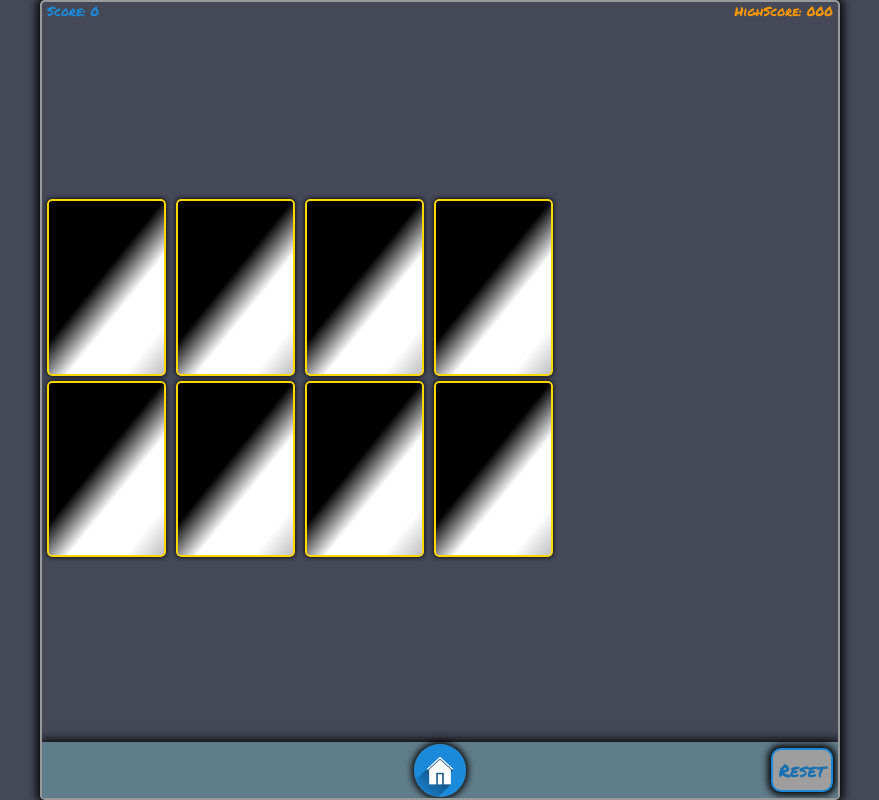
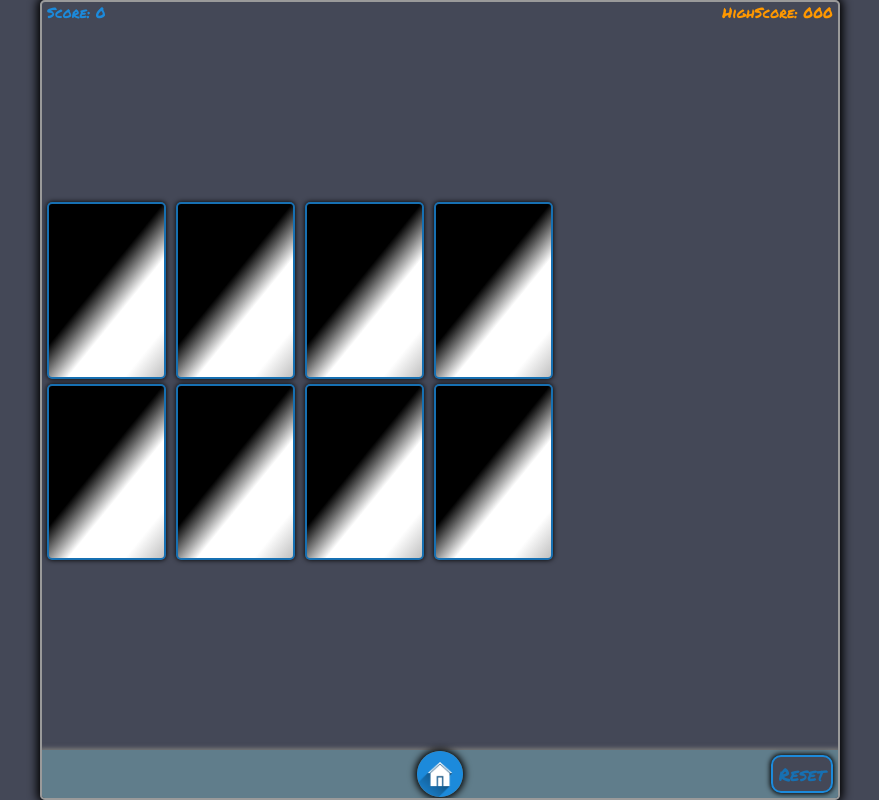
Before and after one commit to nadfri/react-paires, a React (Create React App) app: page /level/1 in a window 1280 px wide. Shown: the whole page, without its empty margins (200-1079 px from the left). Built offline with nearby package versions, Linux system fonts and the light colour scheme.

Commit message:
ajout regle routage >9

```diff
--- a/src/Components/Card/Card.jsx
+++ b/src/Components/Card/Card.jsx
@@ -7,7 +7,7 @@ function Card(props) {
 
     let classes = props.rotation? "back rotation" : "back";
     if(props.discover) classes += " discover";
-	if(props.wrong) classes +=" wrong";
+	if(props.wrong)    classes +=" wrong";
 
 	return (
 		<div className="Card">
--- a/src/Components/Card/Card.scss
+++ b/src/Components/Card/Card.scss
@@ -5,7 +5,7 @@
 	overflow: hidden; //empeche l'image de sortir de la grid
 
 	.back {
-		border: solid gold 2px;
+		border: solid #1770b2 2px;
 		border-radius: 5px;
 		background: linear-gradient(
 			129deg,
@@ -48,7 +48,7 @@
 
 		90% {
 			transform: scale(1) rotateY(180deg);
-			border: solid 2px gold;
+			border: solid 2px #1770b2;
 		}
 	}
 
--- a/src/Components/Level/Level.jsx
+++ b/src/Components/Level/Level.jsx
@@ -19,7 +19,8 @@ function Level(props) {
 	const [grid, setGrid] = useState({});
 	const [newRecord, setNewRecord] = useState(false);
 
-    const level  =  parseInt(props.match.params.level);
+    let level  =  parseInt(props.match.params.level);
+	level = level>9? 9 : level;
 
 	/*useEffect*/
 	useEffect(() => {
@@ -39,6 +40,8 @@ function Level(props) {
             case 1: setGrid({height: "50%"});
             break;
             case 2: setGrid({height: "75%"});
+            break;
+			case 8: setGrid({gridTemplateColumns: "repeat(6, 1fr)", gridGap:"3px"});
             break;
             case 9: setGrid({gridTemplateColumns: "repeat(5, 1fr)"});
             break;
@@ -103,7 +106,7 @@ function Level(props) {
 
 					setCards(copy);
 					setRound(1);
-				}, 1500);
+				}, 1000);
 			}
 
 		}
--- a/src/Components/Menu/Menu.scss
+++ b/src/Components/Menu/Menu.scss
@@ -2,13 +2,13 @@
 	position: absolute;
     z-index: 3;
     bottom: 0;
-	height: 7%;
+	height: 6%;
 	display: flex;
 	justify-content: center;
     align-items: center;
 	width: 100%;
     background-color: #607d8b;
-    box-shadow: 0px 0px 10px 2px black;
+    box-shadow: 0px 0px 4px 2px #777777;
 
 	a {
 		height: 95%;
@@ -26,10 +26,10 @@
         right: 5px;
         border:solid 2px #1c8adb;
         color: #1770b2;
-        background-color: #9e9e9e;
+        background-color: #444857;
         font-family: 'Permanent Marker';
         font-size: 1.1rem;
-        box-shadow: 0px 0px 7px 3px black;
+        box-shadow: 0px 0px 5px 1px black;
         border-radius: 10px;
     }
 }
--- a/src/Components/Score/Score.scss
+++ b/src/Components/Score/Score.scss
@@ -3,7 +3,7 @@
     justify-content: space-between;
     padding: 0 5px;
     font-family: 'Permanent Marker', cursive;
-    font-size: 0.8rem;
+    font-size: 0.9rem;
     color:white;
 
     .score{
```
